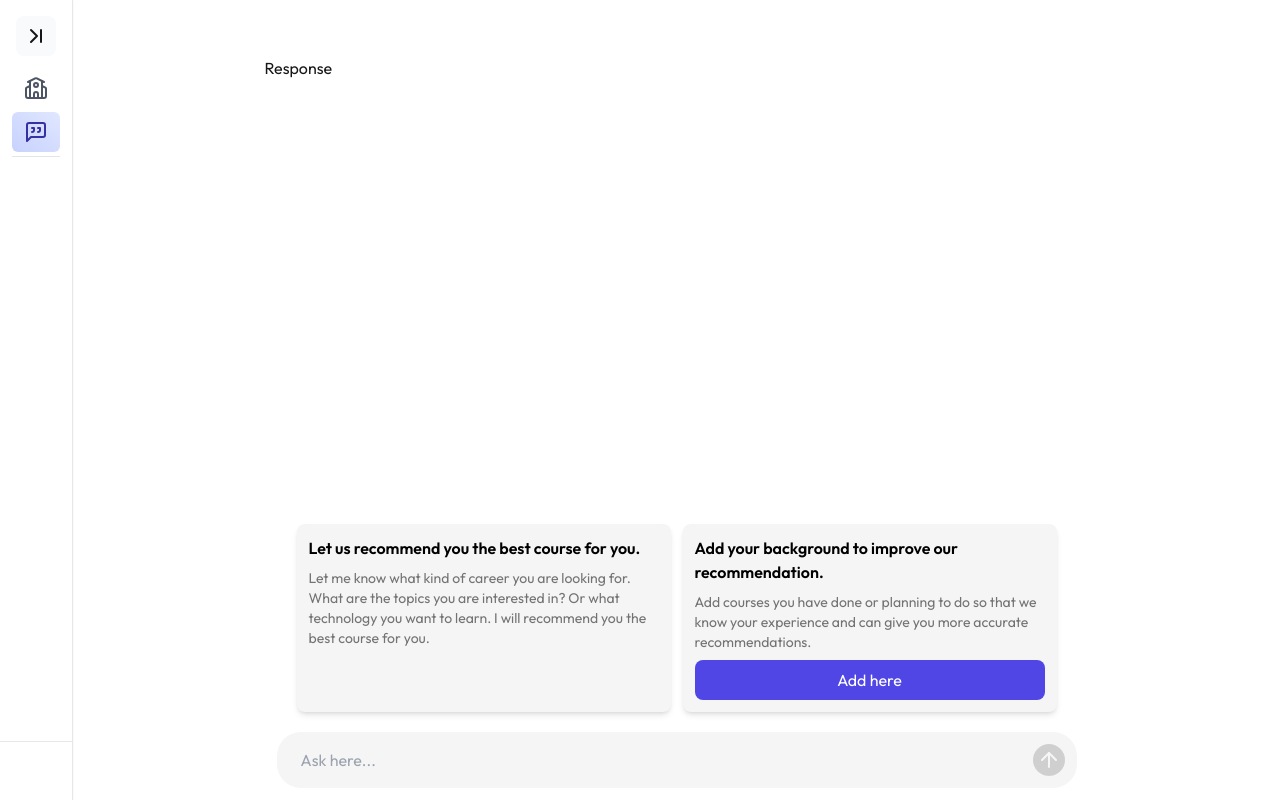
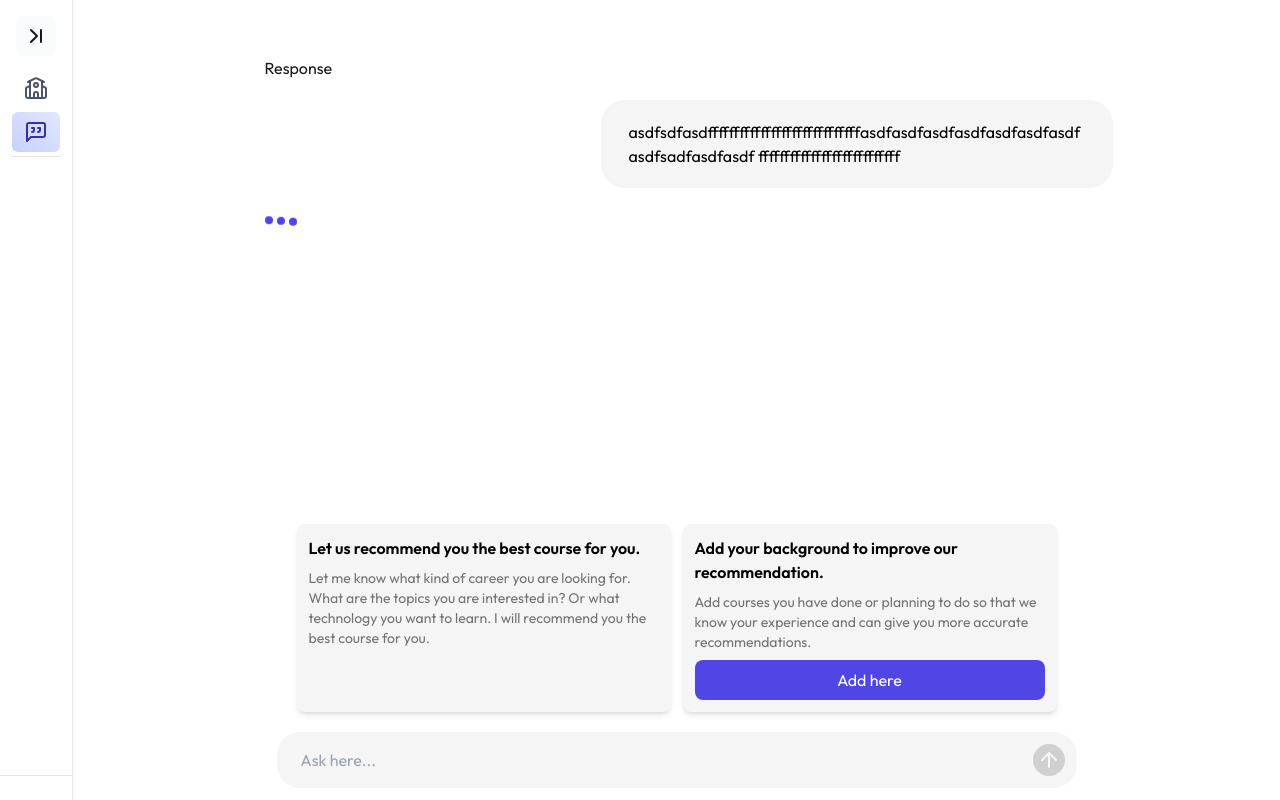
Before and after one commit to photkosee/electivor.ai, a Next.js app: page /chat in a window 1280 px wide. Built offline with nearby package versions, Linux system fonts and the light colour scheme; no server answers.

Commit message:
add: auth with clerk + loading component when waiting for response

```diff
--- a/app/(auth)/_components/Sidebar.tsx
+++ b/app/(auth)/_components/Sidebar.tsx
@@ -1,12 +1,14 @@
 "use client";
 
 import { ReactNode } from "react";
-import { MoreVertical, ChevronLast } from "lucide-react";
+import { ChevronLast } from "lucide-react";
+import { UserButton, useUser } from "@clerk/nextjs";
 
 import useSidebarStore from "@/app/_stores/SidebarStore";
 
 const Sidebar = ({ children }: { children: ReactNode }) => {
   const { sidebarExpand, toggleSidebar } = useSidebarStore();
+  const { user } = useUser();
 
   return (
     <aside className="h-screen lg:static fixed top-0 bottom-0 left-0 z-30">
@@ -27,19 +29,26 @@ const Sidebar = ({ children }: { children: ReactNode }) => {
         <ul className="flex-1 px-3">{children}</ul>
 
         <div className="border-t flex p-3">
+          <div className="flex items-center justify-center pl-2">
+            <UserButton />
+          </div>
+
           <div
             className={`
               flex justify-between items-center
               overflow-hidden transition-all ${
-                sidebarExpand ? "w-52 ml-3" : "w-0"
+                sidebarExpand ? "w-52 ml-3 truncate" : "w-0"
               }
             `}
           >
             <div className="leading-4">
-              <h4 className="font-semibold">John Doe</h4>
-              <span className="text-xs text-gray-600">johndoe@gmail.com</span>
+              <h4 className="font-semibold">
+                {user?.firstName} {user?.lastName}
+              </h4>
+              <span className="text-xs text-gray-600">
+                {user?.emailAddresses[0]?.emailAddress}
+              </span>
             </div>
-            <MoreVertical size={20} />
           </div>
         </div>
       </nav>
--- a/app/(auth)/background/_components/AddCourseModal.tsx
+++ b/app/(auth)/background/_components/AddCourseModal.tsx
@@ -5,7 +5,7 @@ import { PlusCircle } from "lucide-react";
 
 import Modal from "@/app/_components/Modal";
 
-export default function AddCourseModal() {
+const AddCourseModal = () => {
   const [open, setOpen] = useState(false);
   const [code, setCode] = useState("");
   const [name, setName] = useState("");
@@ -90,4 +90,6 @@ export default function AddCourseModal() {
       </Modal>
     </>
   );
-}
+};
+
+export default AddCourseModal;
--- a/app/(auth)/chat/_components/ChatBox.tsx
+++ b/app/(auth)/chat/_components/ChatBox.tsx
@@ -4,9 +4,13 @@ import { useState, useRef, useEffect } from "react";
 import { ArrowUp } from "lucide-react";
 
 import RecommendationPrompt from "@/app/(auth)/chat/_components/RecommendationPrompt";
+import QueryBubble from "@/app/(auth)/chat/_components/QueryBubble";
+import LoadingResponse from "@/app/(auth)/chat/_components/LoadingResponse";
 
 const ChatBox = () => {
   const [text, setText] = useState<string>("");
+  const [openSuggest, setOpenSuggest] = useState<boolean>(true);
+  const [query, setQuery] = useState<string>("");
 
   const textAreaRef = useRef<HTMLTextAreaElement>(null);
   const responseAreaRef = useRef<HTMLDivElement>(null);
@@ -48,6 +52,7 @@ const ChatBox = () => {
     if (text.trim()) {
       console.log("Message sent:", text); // Replace with your submission logic
       setText(""); // Clear the input after submission
+      setOpenSuggest(false);
     }
   };
 
@@ -61,11 +66,15 @@ const ChatBox = () => {
       <div className="bg-white h-4" />
 
       <div className="overflow-y-auto w-full" ref={responseAreaRef}>
-        <div className="max-w-4xl mx-auto px-3 lg:pl-9 py-10">Response</div>
+        <div className="max-w-4xl mx-auto px-3 lg:pl-9 py-10 flex flex-col gap-y-5">
+          Response
+          <QueryBubble text="asdfsdfasdfffffffffffffffffffffffffffffasdfasdfasdfasdfasdfasdfasdfasdfsadfasdfasdf fffffffffffffffffffffffffff" />
+          <LoadingResponse />
+        </div>
       </div>
 
       <div className="flex flex-col gap-y-5 fixed bottom-0 max-w-4xl px-12 bg-white w-full">
-        <RecommendationPrompt />
+        {openSuggest ? <RecommendationPrompt /> : null}
 
         <div className="bg-white pb-3">
           <form
@@ -79,6 +88,7 @@ const ChatBox = () => {
                 ref={textAreaRef}
                 value={text}
                 onChange={handleChange}
+                autoFocus
                 placeholder="Ask here..."
                 className="w-full h-auto resize-none overflow-auto focus:outline-none
                 text-gray-800 bg-inherit max-h-[200px] scrollbar-thin scrollbar-webkit"
--- /dev/null
+++ b/app/(auth)/chat/_components/LoadingResponse.tsx
@@ -0,0 +1,12 @@
+const LoadingResponse = () => {
+  return (
+    <div className="flex gap-x-1 justify-start items-center h-7">
+      <span className="sr-only">Loading...</span>
+      <div className="size-2 bg-indigo-600 rounded-full animate-bounce [animation-delay:-0.3s]" />
+      <div className="size-2 bg-indigo-600 rounded-full animate-bounce [animation-delay:-0.15s]" />
+      <div className="size-2 bg-indigo-600 rounded-full animate-bounce" />
+    </div>
+  );
+};
+
+export default LoadingResponse;
--- /dev/null
+++ b/app/(auth)/chat/_components/QueryBubble.tsx
@@ -0,0 +1,15 @@
+interface QueryBubbleProps {
+  text: string;
+}
+
+const QueryBubble = ({ text }: QueryBubbleProps) => {
+  return (
+    <div className="flex justify-end w-full">
+      <div className="max-w-lg w-full bg-neutral-100 text-black px-7 py-5 break-words rounded-3xl">
+        <p>{text}</p>
+      </div>
+    </div>
+  );
+};
+
+export default QueryBubble;
--- a/app/_components/HeroSection.tsx
+++ b/app/_components/HeroSection.tsx
@@ -2,7 +2,7 @@ import Link from "next/link";
 
 const HeroSection = () => {
   return (
-    <div className="flex items-center justify-around w-full max-w-7xl mx-auto px-5 gap-x-10">
+    <div className="flex items-center justify-around w-full max-w-7xl mx-auto p-5 gap-x-10">
       <div className="flex flex-col gap-y-3 text-center max-w-lg select-none">
         <div
           className="flex justify-center items-center text-4xl xs:text-5xl sm:text-7xl
--- a/app/layout.tsx
+++ b/app/layout.tsx
@@ -1,6 +1,8 @@
 import type { Metadata } from "next";
 import { Outfit } from "next/font/google";
-import "./globals.css";
+import { ClerkProvider } from "@clerk/nextjs";
+
+import "@/app/globals.css";
 
 const inter = Outfit({ subsets: ["latin"] });
 
@@ -15,8 +17,10 @@ export default function RootLayout({
   children: React.ReactNode;
 }>) {
   return (
-    <html lang="en">
-      <body className={inter.className}>{children}</body>
-    </html>
+    <ClerkProvider>
+      <html lang="en">
+        <body className={inter.className}>{children}</body>
+      </html>
+    </ClerkProvider>
   );
 }
--- /dev/null
+++ b/app/sign-in/[[...sign-in]]/page.tsx
@@ -0,0 +1,11 @@
+import { SignIn } from "@clerk/nextjs";
+
+const SignInPage = () => {
+  return (
+    <div className="flex min-h-screen items-center justify-center p-5">
+      <SignIn />
+    </div>
+  );
+};
+
+export default SignInPage;
--- /dev/null
+++ b/app/sign-up/[[...sign-up]]/page.tsx
@@ -0,0 +1,11 @@
+import { SignUp } from "@clerk/nextjs";
+
+const SignUpPage = () => {
+  return (
+    <div className="flex min-h-screen items-center justify-center p-5">
+      <SignUp />
+    </div>
+  );
+};
+
+export default SignUpPage;
--- a/package.json
+++ b/package.json
@@ -9,6 +9,7 @@
     "lint": "next lint"
   },
   "dependencies": {
+    "@clerk/nextjs": "^5.7.2",
     "lucide-react": "^0.452.0",
     "next": "14.2.15",
     "react": "^18",
```
Also changed, not shown: middleware.ts (added, +18 -0 lines), 1 other file (tests, documents, lock files or other folders).
